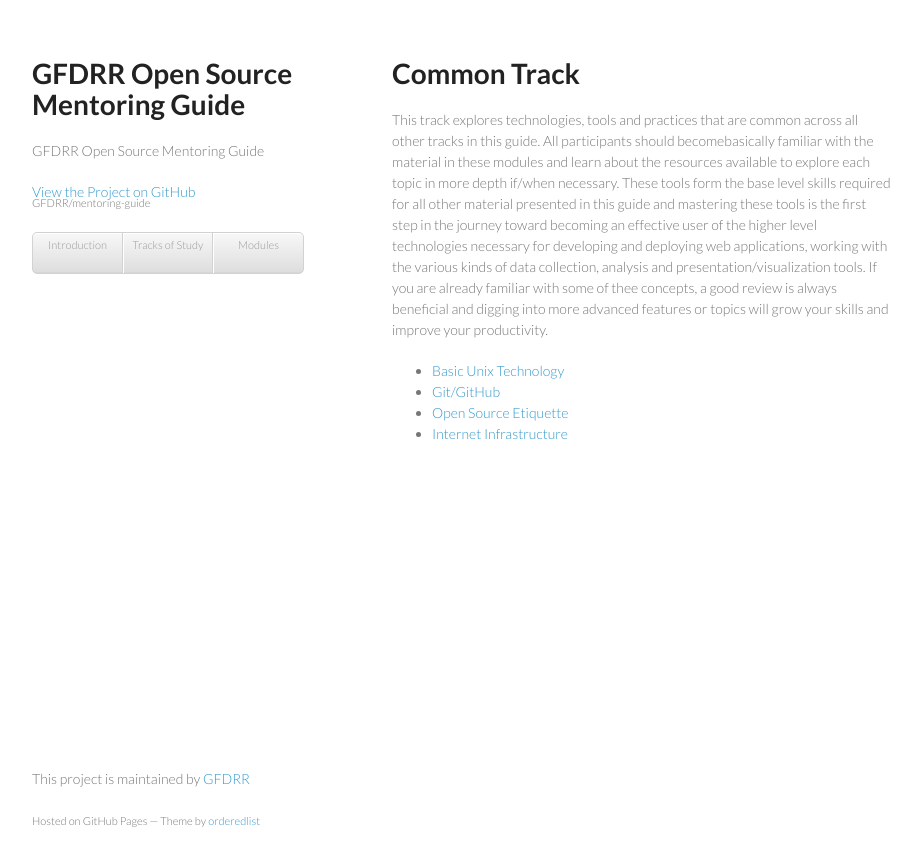
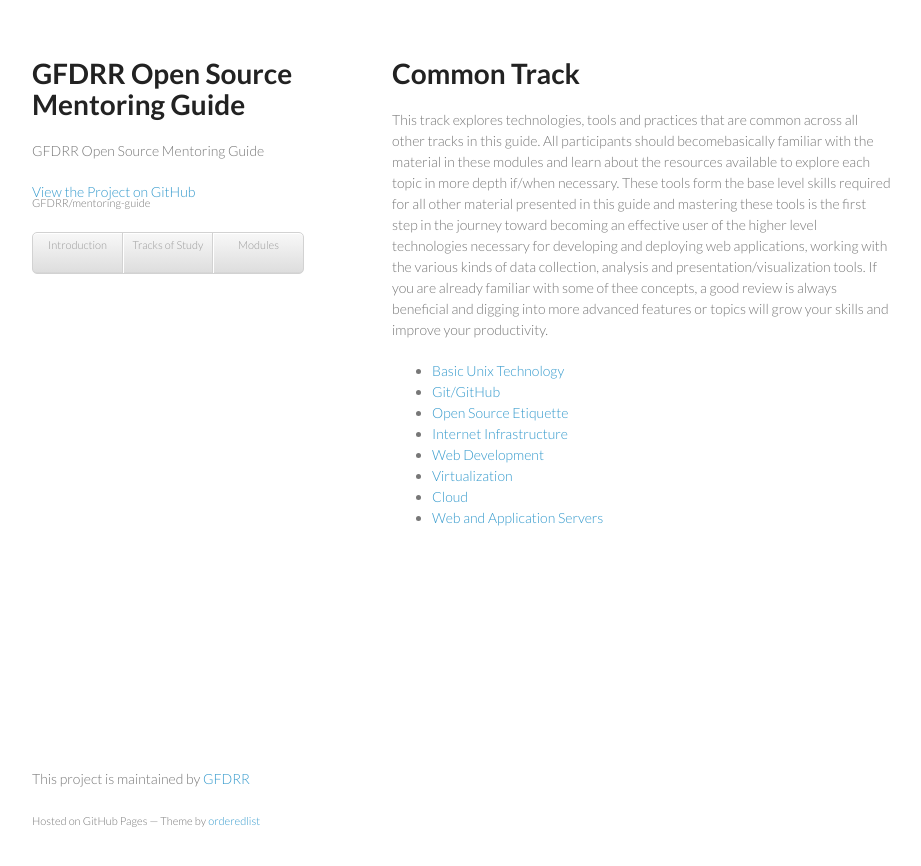
Before and after one commit to GFDRR/mentoring-guide, a Jekyll site: the page built from _tracks/common.md, in a window 1280 px wide. Shown: the top 866 px of the page, without its empty margins (178-1099 px from the left). Built offline with Jekyll 4.4.1, drawn with Linux system fonts in a browser that asks for light colours.

Commit message:
update common track index

```diff
--- a/_tracks/common.md
+++ b/_tracks/common.md
@@ -13,3 +13,7 @@
 * <a href='{{ site.baseurl }}/modules/git/'>Git/GitHub</a>
 * <a href='{{ site.baseurl }}/modules/etiquette/'>Open Source Etiquette</a>
 * <a href='{{ site.baseurl }}/modules/internet/'>Internet Infrastructure</a>
+* <a href='{{ site.baseurl }}/modules/web_dev/'>Web Development</a>
+* <a href='{{ site.baseurl }}/modules/virtualization/'>Virtualization</a>
+* <a href='{{ site.baseurl }}/modules/cloud/'>Cloud</a>
+* <a href='{{ site.baseurl }}/modules/web_servers/'>Web and Application Servers</a>
```
